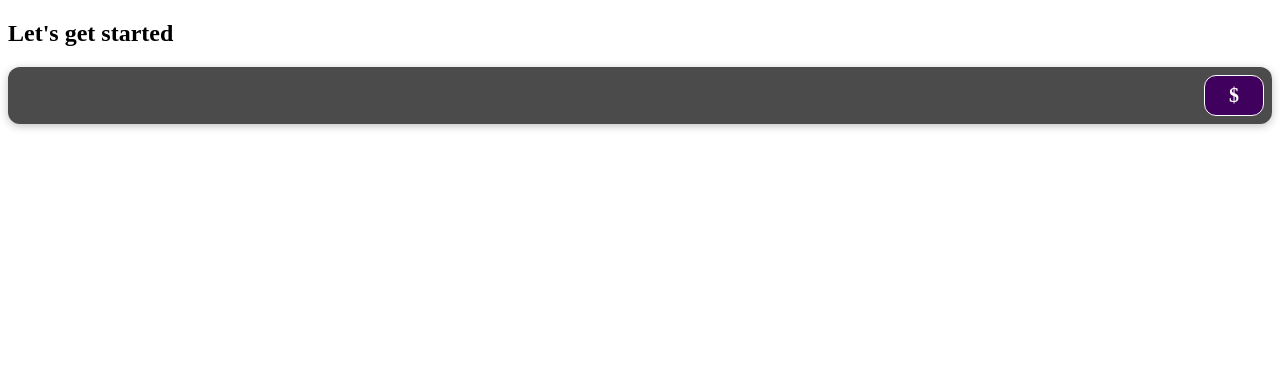
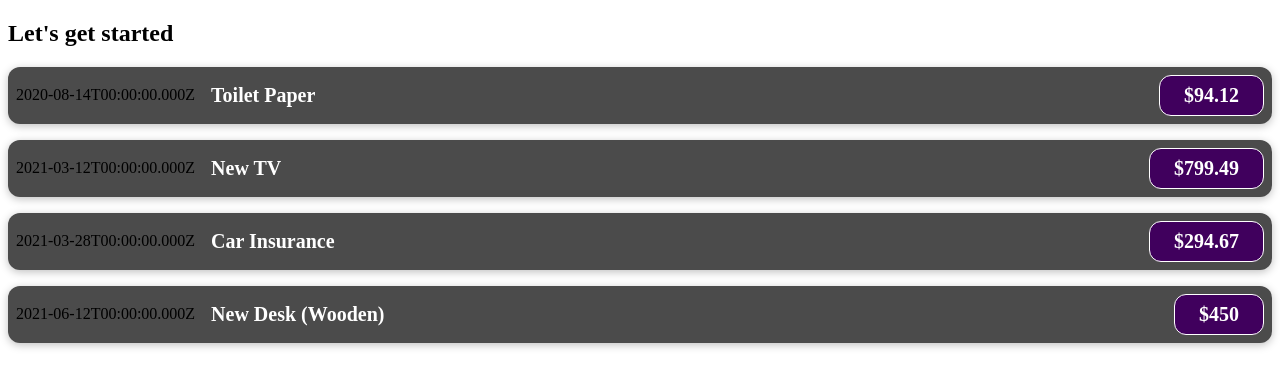
Before and after one commit to 29RahulKhandelwal/Reactjs, a React (Create React App) app in the folder 03 - React Basics and Working with components/expense-tracker/: page / in a window 1280 px wide. Shown: the top 388 px of the page. Built offline with nearby package versions, Linux system fonts and the light colour scheme.

Commit message:
passed props as date,title,amount in ExpenseItem component

```diff
--- a/03 - React Basics and Working with components/expense-tracker/src/App.js
+++ b/03 - React Basics and Working with components/expense-tracker/src/App.js
@@ -1,11 +1,14 @@
 import ExpenseItem from "./components/ExpenseItem"
-
+import expenses from "./components/expenses";
 
 function App(){
     return (
         <div>
             <h2>Let's get started</h2>
-            <ExpenseItem />
+            <ExpenseItem date={expenses[0].date.toISOString()} title={expenses[0].title} amount={expenses[0].amount} />
+            <ExpenseItem date={expenses[1].date.toISOString()} title={expenses[1].title} amount={expenses[1].amount} />
+            <ExpenseItem date={expenses[2].date.toISOString()} title={expenses[2].title} amount={expenses[2].amount} />
+            <ExpenseItem date={expenses[3].date.toISOString()} title={expenses[3].title} amount={expenses[3].amount} />
         </div>
     )
 }
```
